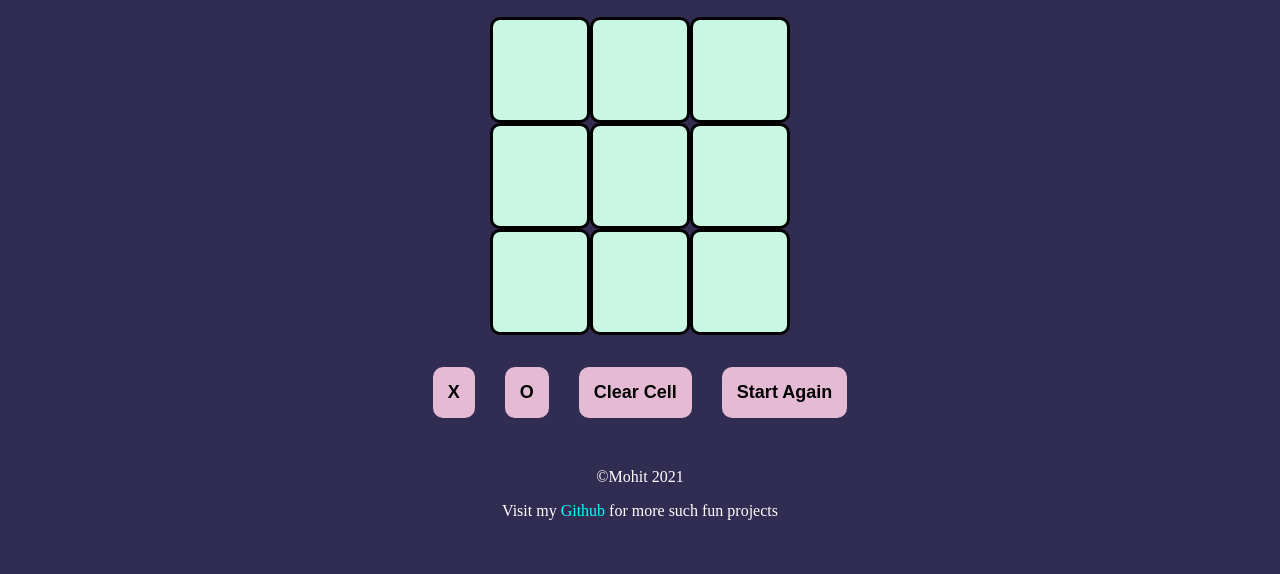
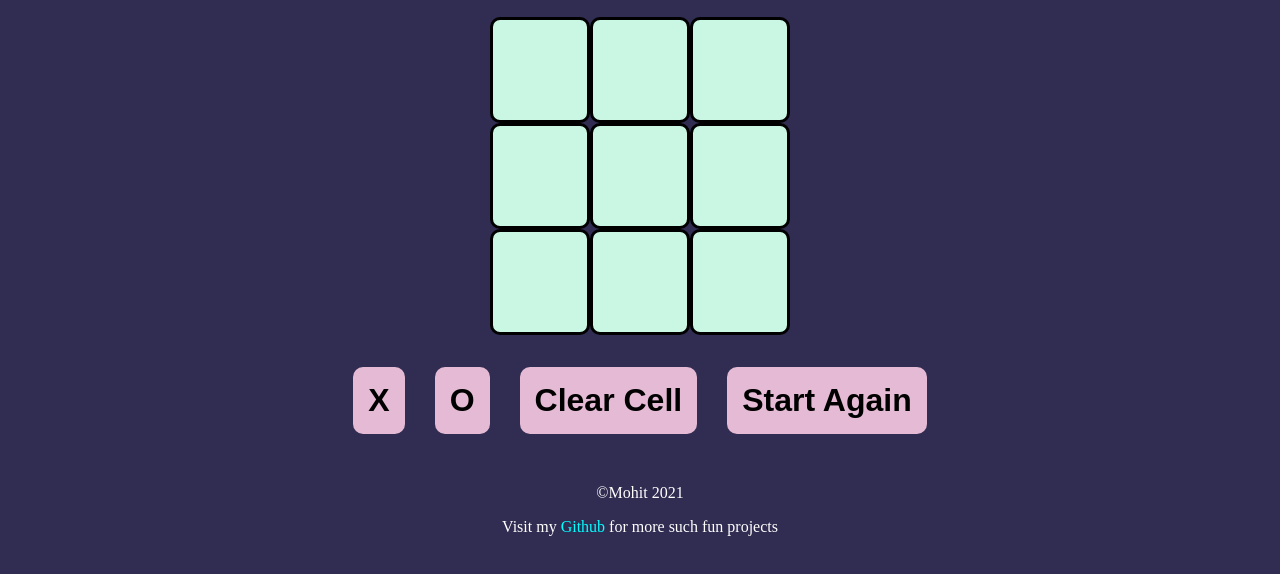
Before and after one commit to BatScript/TicTacToe, a plain HTML site: page index.html in a window 1280 px wide. Shown: the part 112-686 px from the top of the page. Drawn offline with Linux system fonts and the light colour scheme.

Commit message:
just testing fonts

```diff
--- a/index.js
+++ b/index.js
@@ -66,7 +66,7 @@ function resultAnalysis() {
     var value = [3];
     var result;
     let i;
-//||  || || || || || || )
+
     if(r1 == r2 && r2 == r3 && r1 != ""){
         value = [1,2,3]
         result = true;
--- a/styles.css
+++ b/styles.css
@@ -43,7 +43,7 @@ button{
     background-color: #e4bad4;
     border-radius: 10px;
     border-style: none;
-    font-size: large;
+    font-size: 2rem;
     font-weight: 700;
 }
 
```
